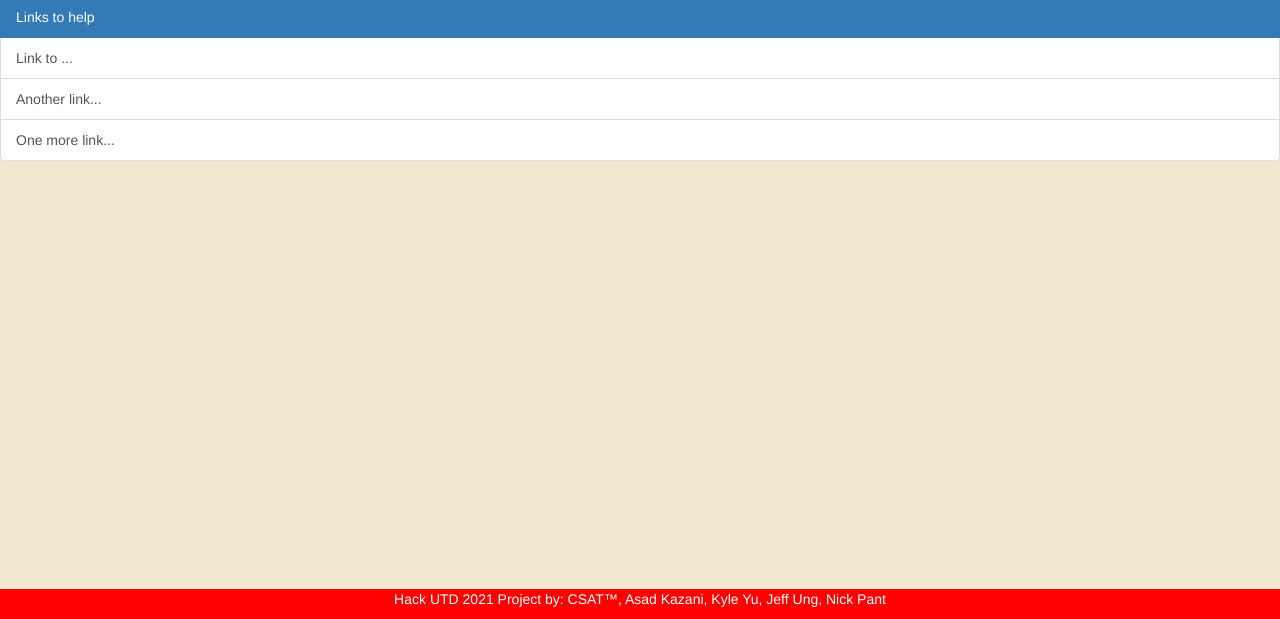
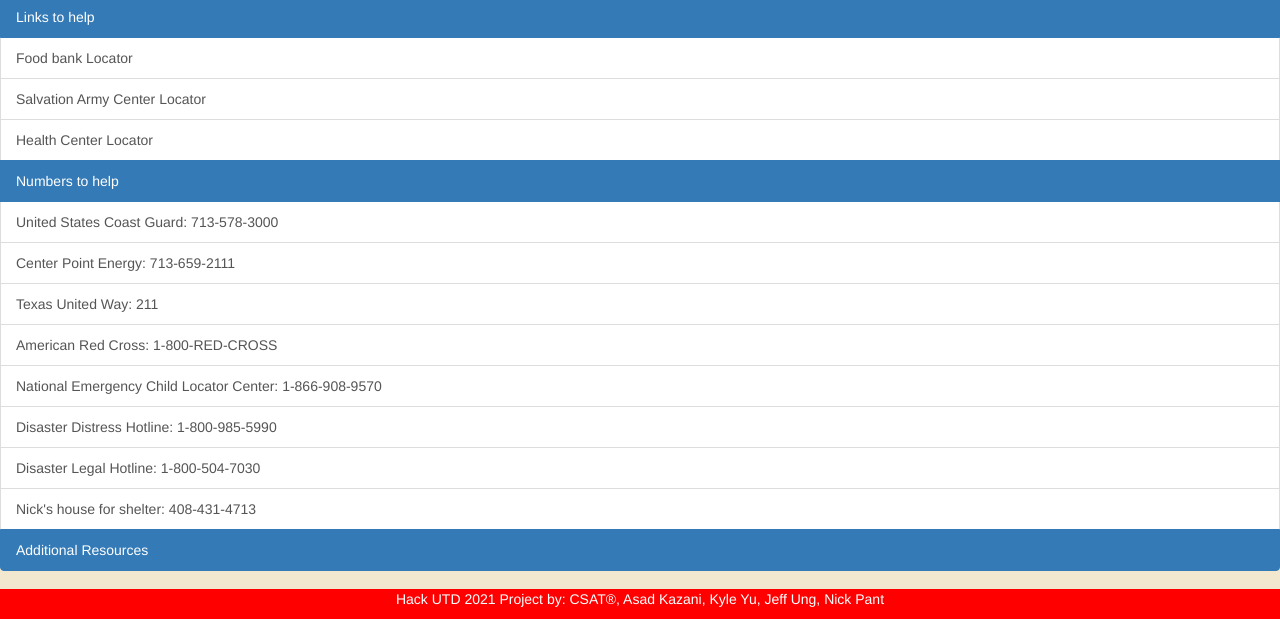
Before and after one commit to AsadKazani/hackutd2021, a plain HTML site: page contact.html in a window 1280 px wide. Shown: the part 181-800 px from the top of the page. Drawn offline with nearby package versions, Linux system fonts and the light colour scheme.

Commit message:
Update contact.html

```diff
--- a/contact.html
+++ b/contact.html
@@ -28,15 +28,24 @@
         <a style="padding-left: 5%; padding-right: 5%;" href="insurance.html">Insurance/Aid</a>
         <a style="padding-left: 5%; padding-right: 5%;" href="donate.html">Donate</a>
         <a style="padding-left: 5%; padding-right: 5%;" href="about.html">About Us</a>
-
     </div>
     <div class="list-group">
-        <a href="#" class="list-group-item list-group-item-action active">
-            Links to help
-        </a>
-        <a href="#" class="list-group-item list-group-item-action">Link to ...</a>
-        <a href="#" class="list-group-item list-group-item-action">Another link...</a>
-        <a href="#" class="list-group-item list-group-item-action">One more link...</a>
+        <a href="contact.html" class="list-group-item list-group-item-action active"> Links to help </a>
+        <a href="https://www.feedingamerica.org/find-your-local-foodbank" target= "_blank" class="list-group-item list-group-item-action">Food bank Locator </a>
+        <a href="https://www.salvationarmyusa.org/usn/plugins/gdosCenterSearch?start=1" target= "_blank" class="list-group-item list-group-item-action">Salvation Army Center Locator</a>
+        <a href="https://findahealthcenter.hrsa.gov/" target= "_blank" class="list-group-item list-group-item-action">Health Center Locator </a>
+        <a href="contact.html" class="list-group-item list-group-item-action active"> Numbers to help </a>
+        <a href="tel:7135783000" class="list-group-item list-group-item-action">United States Coast Guard: 713-578-3000</a>
+        <a href="tel:7136592111" class="list-group-item list-group-item-action">Center Point Energy: 713-659-2111</a>
+        <a href="tel:211" class="list-group-item list-group-item-action">Texas United Way: 211</a>
+        <a href="tel:18007332767" class="list-group-item list-group-item-action">American Red Cross: 1-800-RED-CROSS</a>
+        <a href="tel:18669089570" class="list-group-item list-group-item-action">National Emergency Child Locator Center: 1-866-908-9570</a>
+        <a href="tel:18009855990" class="list-group-item list-group-item-action">Disaster Distress Hotline: 1-800-985-5990</a>
+        <a href="tel:18005047030" class="list-group-item list-group-item-action">Disaster Legal Hotline: 1-800-504-7030</a>
+        <a href="tel:4084314713" class="list-group-item list-group-item-action">Nick's house for shelter: 408-431-4713</a>
+        <a href="contact.html" class="list-group-item list-group-item-action active"> Additional Resources </a>
+
+
     </div>
     <style>
         .footer {
@@ -51,7 +60,7 @@
     </style>
 
     <div class="footer">
-        <p>Hack UTD 2021 Project by: CSAT™, Asad Kazani, Kyle Yu, Jeff Ung, Nick Pant</p>
+        <p>Hack UTD 2021 Project by: CSAT&reg;, Asad Kazani, Kyle Yu, Jeff Ung, Nick Pant</p>
     </div>
 </body>
 
```
